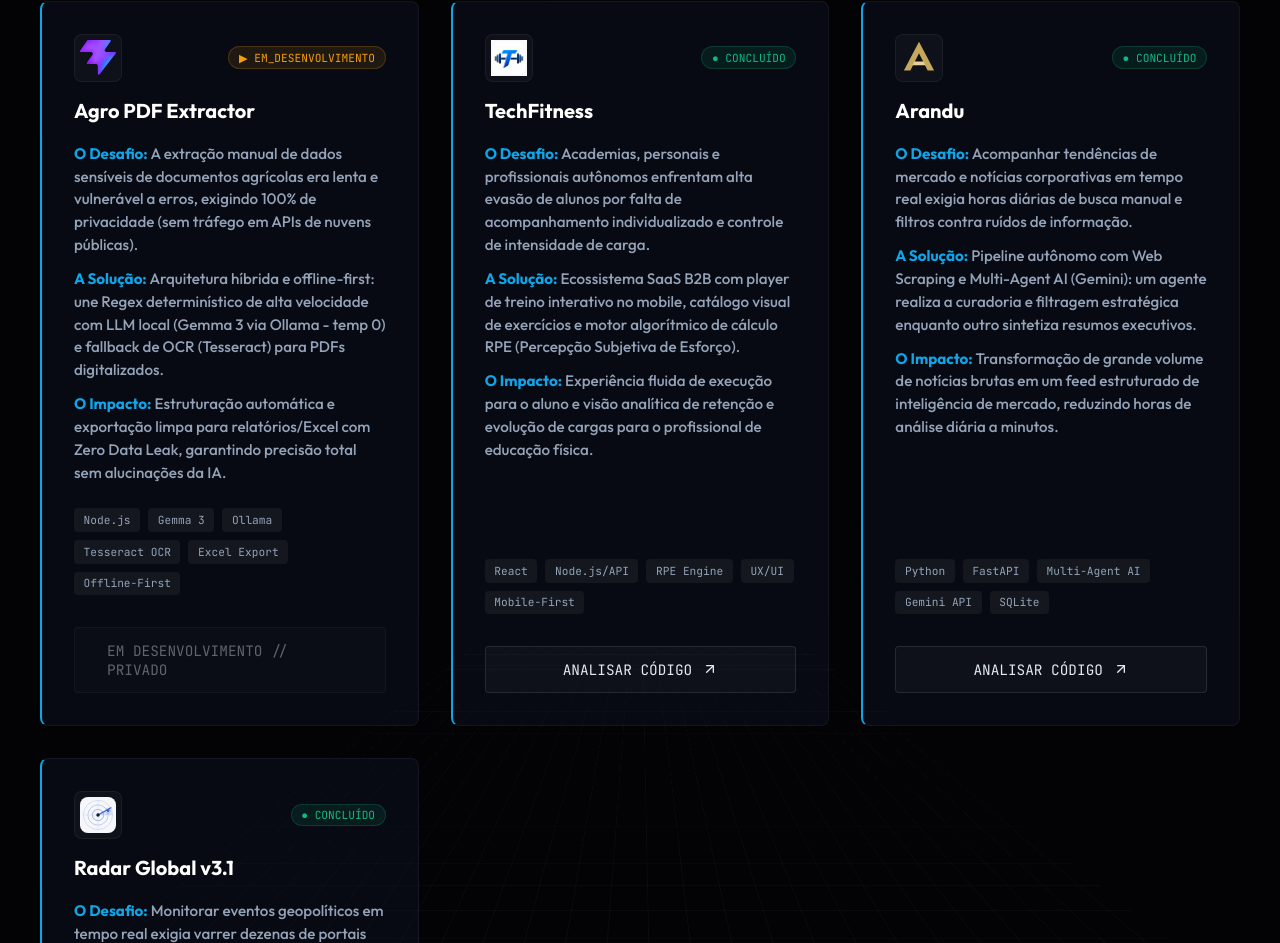
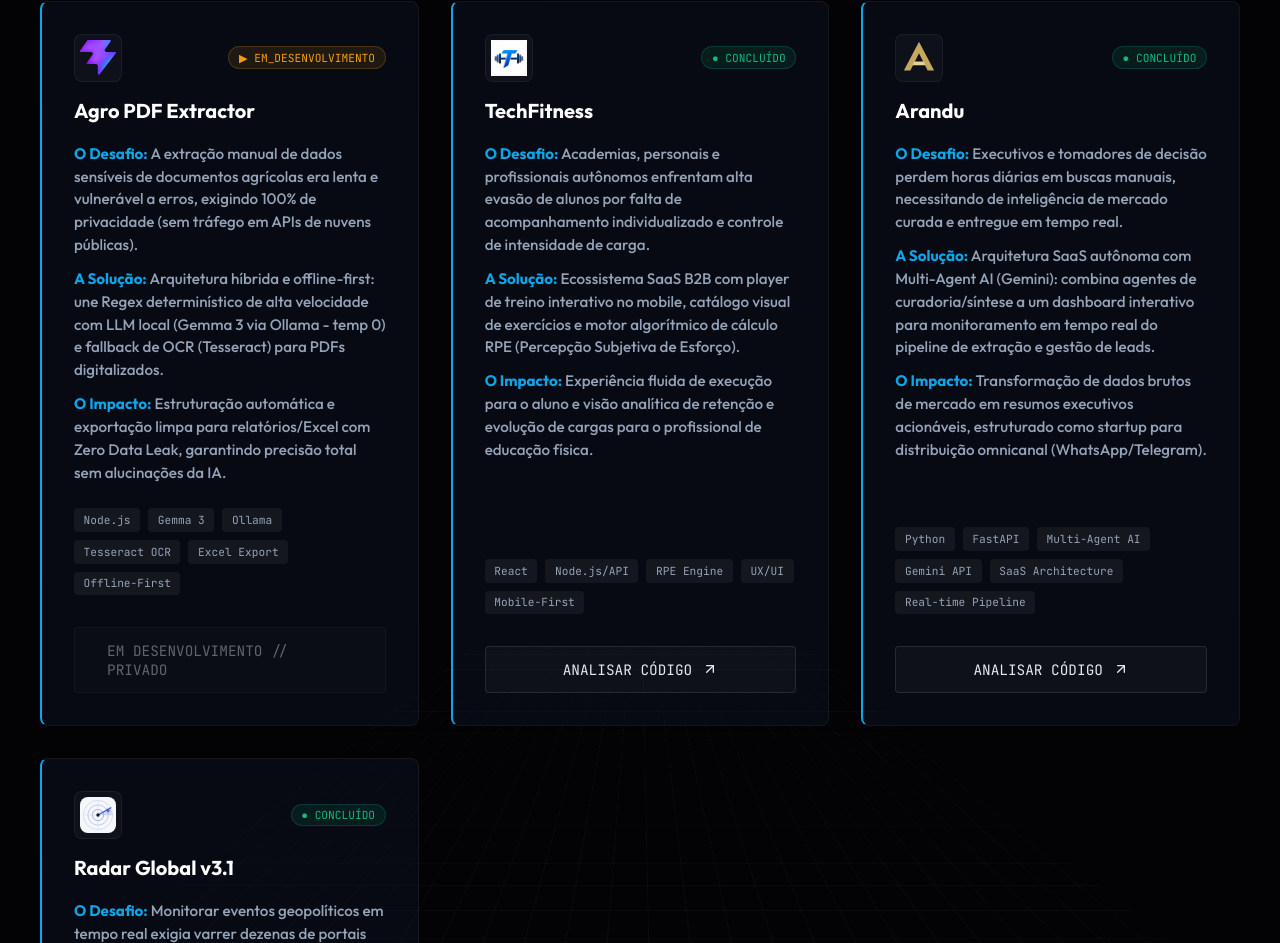
Before and after one commit to cassianoomotta/cassianoomotta.github.io, a React (Vite) app: page / in a window 1280 px wide. Shown: the part 825-1768 px from the top of the page. Built offline with nearby package versions, Linux system fonts and the light colour scheme.

Commit message:
docs: destaca visao de startup SaaS e dashboard de monitoramento do Arandu

```diff
--- a/src/Projetos.jsx
+++ b/src/Projetos.jsx
@@ -34,11 +34,11 @@ const projectsData = [
     logoUrl: '/arandu-logo.svg',
     icon: <Layout color="var(--ai-primary)" />,
     description: {
-      desafio: 'Acompanhar tendências de mercado e notícias corporativas em tempo real exigia horas diárias de busca manual e filtros contra ruídos de informação.',
-      solucao: 'Pipeline autônomo com Web Scraping e Multi-Agent AI (Gemini): um agente realiza a curadoria e filtragem estratégica enquanto outro sintetiza resumos executivos.',
-      impacto: 'Transformação de grande volume de notícias brutas em um feed estruturado de inteligência de mercado, reduzindo horas de análise diária a minutos.'
+      desafio: 'Executivos e tomadores de decisão perdem horas diárias em buscas manuais, necessitando de inteligência de mercado curada e entregue em tempo real.',
+      solucao: 'Arquitetura SaaS autônoma com Multi-Agent AI (Gemini): combina agentes de curadoria/síntese a um dashboard interativo para monitoramento em tempo real do pipeline de extração e gestão de leads.',
+      impacto: 'Transformação de dados brutos de mercado em resumos executivos acionáveis, estruturado como startup para distribuição omnicanal (WhatsApp/Telegram).'
     },
-    tech: ['Python', 'FastAPI', 'Multi-Agent AI', 'Gemini API', 'SQLite'],
+    tech: ['Python', 'FastAPI', 'Multi-Agent AI', 'Gemini API', 'SaaS Architecture', 'Real-time Pipeline'],
     link: 'https://github.com/cassianoomotta/arandu'
   },
   {
```
